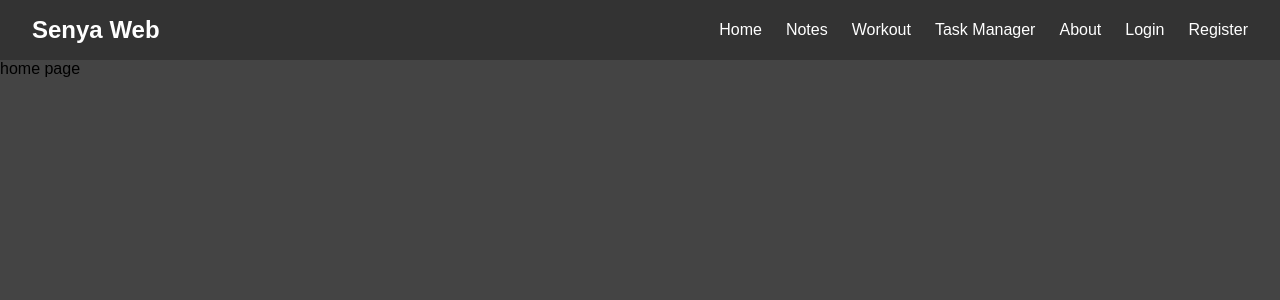
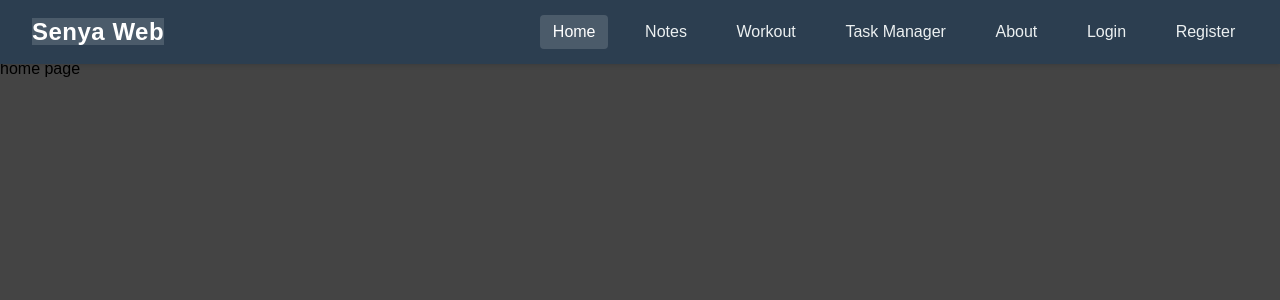
Before and after one commit to TheSenya/Senya_web_FE_vue, a Vue app: page /home in a window 1280 px wide. Shown: the top 300 px of the page. Built offline with nearby package versions, Linux system fonts and the light colour scheme; no server answers.

Commit message:
correction to navbar

```diff
--- a/src/components/Navbar.vue
+++ b/src/components/Navbar.vue
@@ -9,13 +9,15 @@
       <router-link to="/workout" class="nav-link">Workout</router-link>
       <router-link to="/taskmanager" class="nav-link">Task Manager</router-link>
       <router-link to="/about" class="nav-link">About</router-link>
+      <div class="auth-links">
         <div v-if="user?.isAuthenticated" class="welcome-container">
           <span class="nav-link">Welcome, {{ user?.username }}</span>
           <button @click="logout" class="nav-link">Logout</button>
         </div>
         <div v-else class="nav-links">
-          <router-link :to="{ path: '/auth', query: { mode: 'login' }}" class="nav-link">Login</router-link>
-          <router-link :to="{ path: '/auth', query: { mode: 'register' }}" class="nav-link">Register</router-link>
+          <router-link :to="{ path: '/auth/login', query: { mode: 'login' } }" class="nav-link">Login</router-link>
+          <router-link :to="{ path: '/auth/register', query: { mode: 'register' } }" class="nav-link">Register</router-link>
+        </div>
       </div>
     </div>
   </nav>
@@ -44,21 +46,26 @@
   display: flex;
   justify-content: space-between;
   align-items: center;
-    padding: 1rem 2rem;
-    background-color: #333;
+  padding: 0.8rem 2rem;
+  background-color: #2c3e50;
   color: white;
   position: fixed;
   top: 0;
   left: 0;
   right: 0;
   z-index: 1000;
-    height: 60px; /* Fixed height */
-    box-sizing: border-box; /* Include padding in height */
+  height: 64px;
+  box-sizing: border-box;
+  box-shadow: 0 2px 4px rgba(0, 0, 0, 0.1);
 }
+
 .welcome-container {
   display: flex;
   align-items: center;
   gap: 1rem;
+  background-color: rgba(255, 255, 255, 0.1);
+  padding: 0.5rem 1rem;
+  border-radius: 6px;
 }
 
 .brand-logo {
@@ -66,6 +73,7 @@
   font-weight: bold;
   text-decoration: none;
   color: white;
+  letter-spacing: 0.5px;
 }
 
 .nav-links {
@@ -76,12 +84,20 @@
 
 .nav-link {
   text-decoration: none;
-    color: white;
-    transition: color 0.3s ease;
-
+  color: #ecf0f1;
+  transition: all 0.3s ease;
+  padding: 0.5rem 0.8rem;
+  border-radius: 4px;
+  font-weight: 500;
 }
 
 .nav-link:hover {
-    color: #ddd;
+  color: white;
+  background-color: rgba(255, 255, 255, 0.1);
+}
+
+.router-link-active {
+  color: white;
+  background-color: rgba(255, 255, 255, 0.15);
 }
 </style>
--- a/src/views/AuthView.vue
+++ b/src/views/AuthView.vue
@@ -13,8 +13,8 @@
 </template>
 
 <script>
-import LoginForm from '@/components/auth/LoginForm.vue';
-import RegisterForm from '@/components/auth/RegisterForm.vue';
+import LoginForm from '@/components/auth/login/LoginForm.vue';
+import RegisterForm from '@/components/auth/register/RegisterForm.vue';
 
 export default {
     name: 'AuthView',
```
Also changed, not shown: src/components/auth/login/LoginForm.vue (renamed from src/components/auth/LoginForm.vue), src/components/auth/register/RegisterForm.vue (renamed from src/components/auth/RegisterForm.vue). Lines whose indentation alone changed are shown as unchanged.
